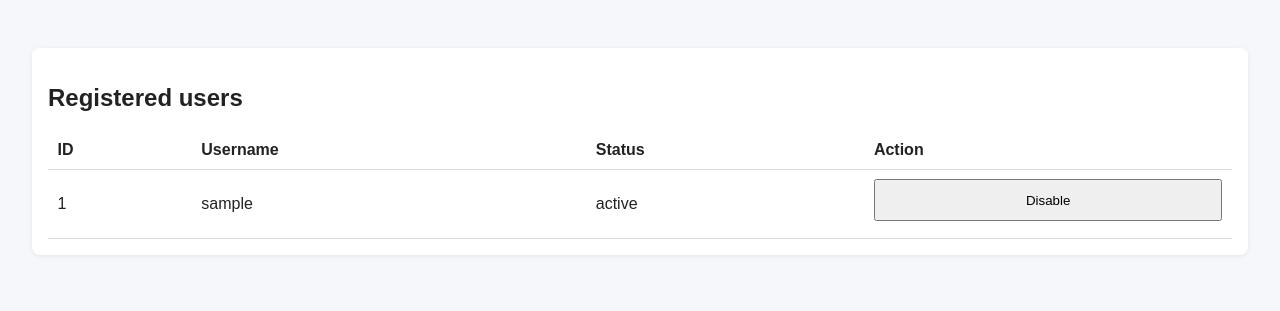
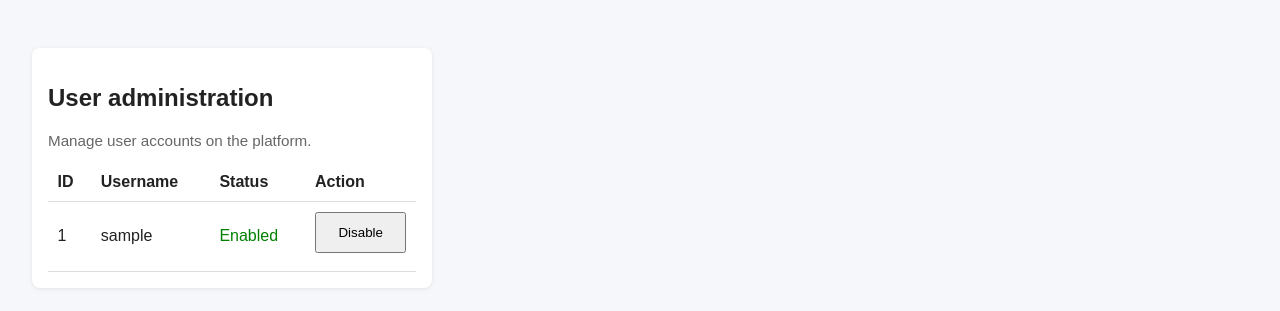
Before and after one commit to mradicx/ss_practical_project_baseline_25_26, a Flask app: template web/templates/users.html in a window 1280 px wide. Shown: the part 112-423 px from the top of the page. Run offline with Flask 3, Linux system fonts and the light colour scheme; the template is opened without the code that fills it: most values are stand-ins (such as "Sample title", 1, 10 or a date in 2020); some libraries are stand-ins or nearby versions.

Commit message:
Update users.html - CSRG-protected admin template

```diff
--- a/web/templates/users.html
+++ b/web/templates/users.html
@@ -1,7 +1,11 @@
 {% extends "base.html" %}
 {% block content %}
-<section class="card">
-  <h2>Registered users</h2>
+<section class="grid">
+  <div class="card">
+    <h2>User administration</h2>
+    <p class="muted">Manage user accounts on the platform.</p>
+
+    {% if users %}
     <table>
       <thead>
         <tr>
@@ -16,17 +20,37 @@
         <tr>
           <td>{{ user.id }}</td>
           <td>{{ user.username }}</td>
-        <td>{% if user.is_disabled %}disabled{% else %}active{% endif %}</td>
           <td>
-          {% if not user.is_disabled %}
-          <form method="post" action="{{ url_for('disable_user', user_id=user.id) }}">
+            {% if user.is_disabled %}
+              <span style="color: red;">Disabled</span>
+            {% else %}
+              <span style="color: green;">Enabled</span>
+            {% endif %}
+          </td>
+          <td>
+            {% if user.id != current_user_id %}
+              {% if user.is_disabled %}
+                <form method="post" action="{{ url_for('enable_user', user_id=user.id) }}" style="display: inline;">
+                  <input type="hidden" name="csrf_token" value="{{ csrf_token() }}">
+                  <button type="submit">Enable</button>
+                </form>
+              {% else %}
+                <form method="post" action="{{ url_for('disable_user', user_id=user.id) }}" style="display: inline;">
+                  <input type="hidden" name="csrf_token" value="{{ csrf_token() }}">
                   <button type="submit">Disable</button>
                 </form>
+              {% endif %}
+            {% else %}
+              <span class="muted">(you)</span>
             {% endif %}
           </td>
         </tr>
       {% endfor %}
       </tbody>
     </table>
+    {% else %}
+      <p>No users found.</p>
+    {% endif %}
+  </div>
 </section>
 {% endblock %}
```
Lines whose indentation alone changed are shown as unchanged.
